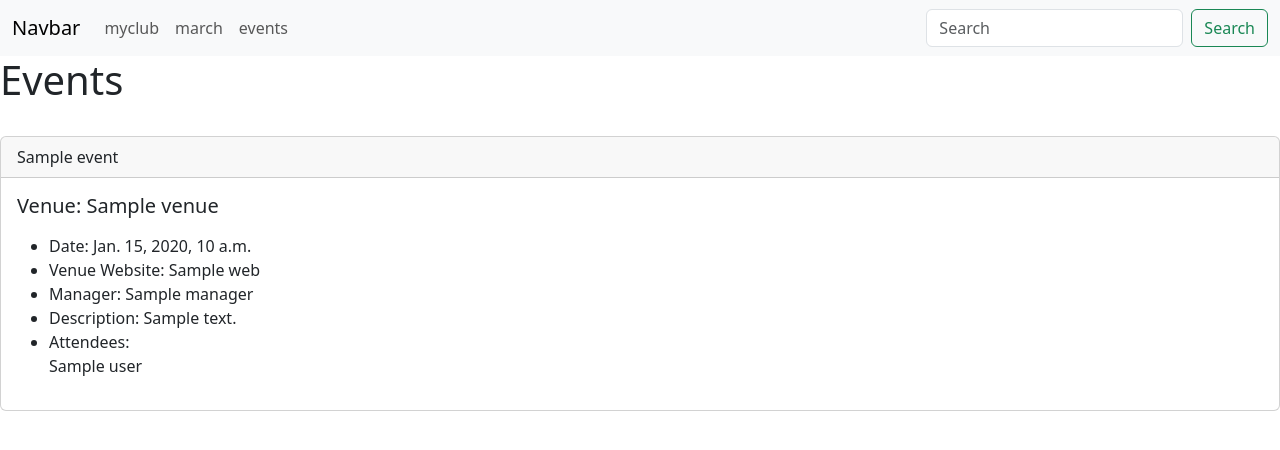
After one commit to CodeWithMe08/myclub-website, a Django app: template myclub_website/events/templates/events/event_list.html in a window 1280 px wide. The commit adds this page. Shown: the top 450 px of the page. Run offline with Django 4.2, Linux system fonts and the light colour scheme; the template is opened without the code that fills it: most values are stand-ins (such as "Sample title", 1, 10 or a date in 2020).

Commit message:
retriving events on webpage

```diff
--- /dev/null
+++ b/myclub_website/events/templates/events/event_list.html
@@ -0,0 +1,44 @@
+{% extends 'events/base.html' %}
+
+{% block content %}
+
+	<h1>Events</h1>
+	<br/>
+
+{% for event in event_list %}
+
+<div class="card">
+  <div class="card-header">
+    {{ event }}
+  </div>
+  <div class="card-body">
+    <h5 class="card-title">Venue: {{ event.venue }}</h5>
+    <p class="card-text">
+    	<ul>
+<li>Date: {{ event.event_date }}</li>
+
+<li>Venue Website: {{ event.venue.web }}</li>
+<li>Manager: {{ event.manager }}</li>
+<li>Description: {{ event.description }}</li>
+	<li>Attendees:<br/>
+	{% for user in event.attendees.all %}
+{{ user }}<br/>
+	{% endfor %}
+	</li>
+	</ul>
+
+
+
+    </p>
+  </div>
+</div>
+
+
+
+
+
+	<br/><br/>
+{% endfor %}
+
+
+{% endblock %}
--- a/myclub_website/events/templates/events/navbar.html
+++ b/myclub_website/events/templates/events/navbar.html
@@ -13,6 +13,9 @@
           <li class="nav-item">
             <a class="nav-link" href="{% url 'home' "2023" "march"%}">march</a>
           </li>
+          <li class="nav-item">
+            <a class="nav-link" href="{% url 'list-events' %}">events</a>
+          </li>
 
         </ul>
         <form class="d-flex" role="search">
--- a/myclub_website/events/urls.py
+++ b/myclub_website/events/urls.py
@@ -5,4 +5,5 @@ from . import views
 urlpatterns = [
     path('', views.home, name="home"),
     path('<int:year>/<str:month>/', views.home, name="home"),
+    path('events/', views.all_events, name= "list-events"),
 ]
--- a/myclub_website/events/views.py
+++ b/myclub_website/events/views.py
@@ -2,6 +2,7 @@ from django.shortcuts import render
 import calendar
 from calendar import HTMLCalendar
 from datetime import datetime
+from .models import Event
 
 # Create your views here.
 def home(request, year=datetime.now().year, month=datetime.now().strftime('%B')):
@@ -26,3 +27,7 @@ def home(request, year=datetime.now().year, month=datetime.now().strftime('%B'))
       'month_number':month_number,
       'cal':cal, 'current_year':current_year,
       'time':time})
+
+def all_events(request):
+    event_list = Event.objects.all()
+    return render(request, 'events/event_list.html',{'event_list':event_list})
```
